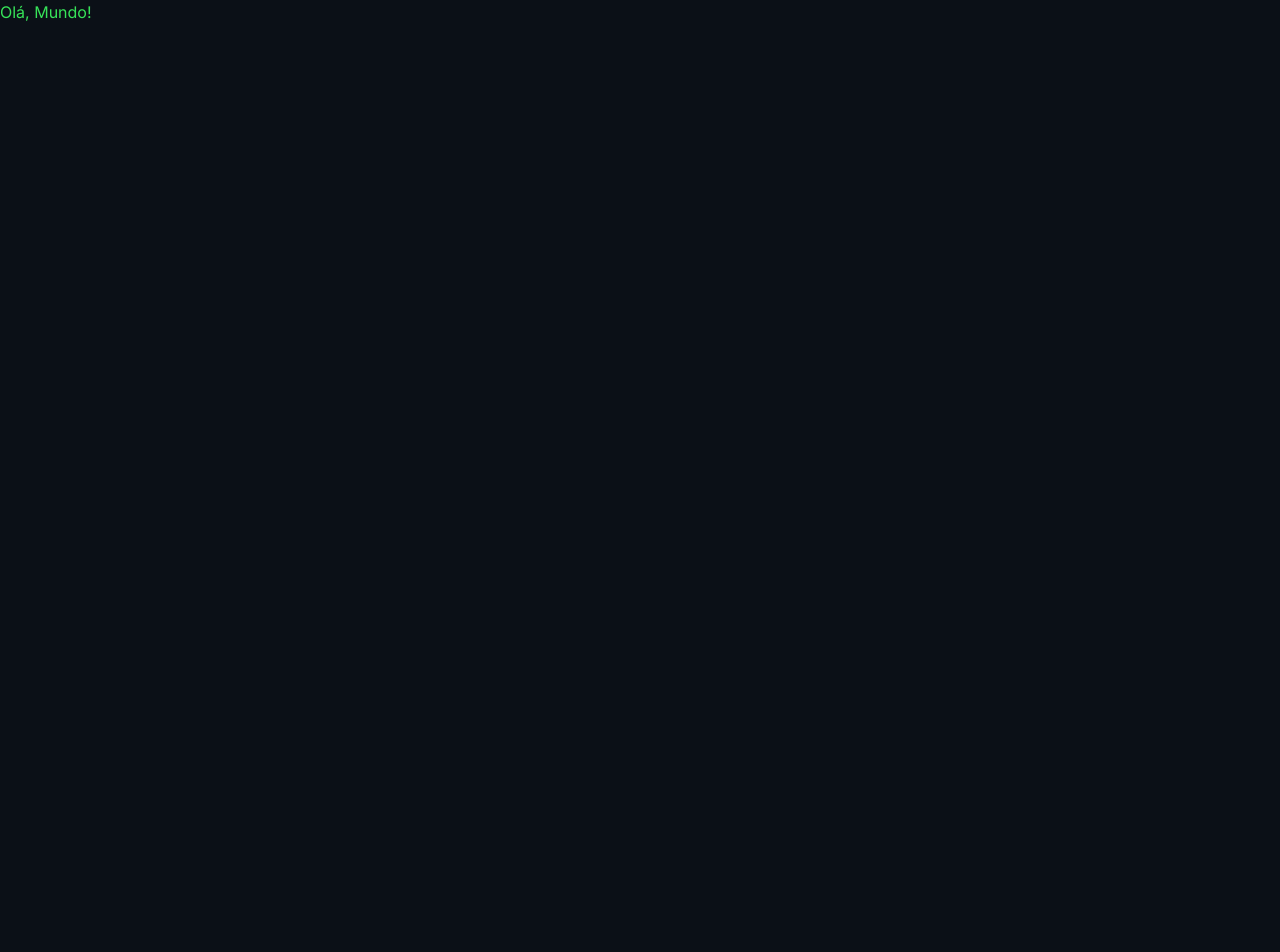
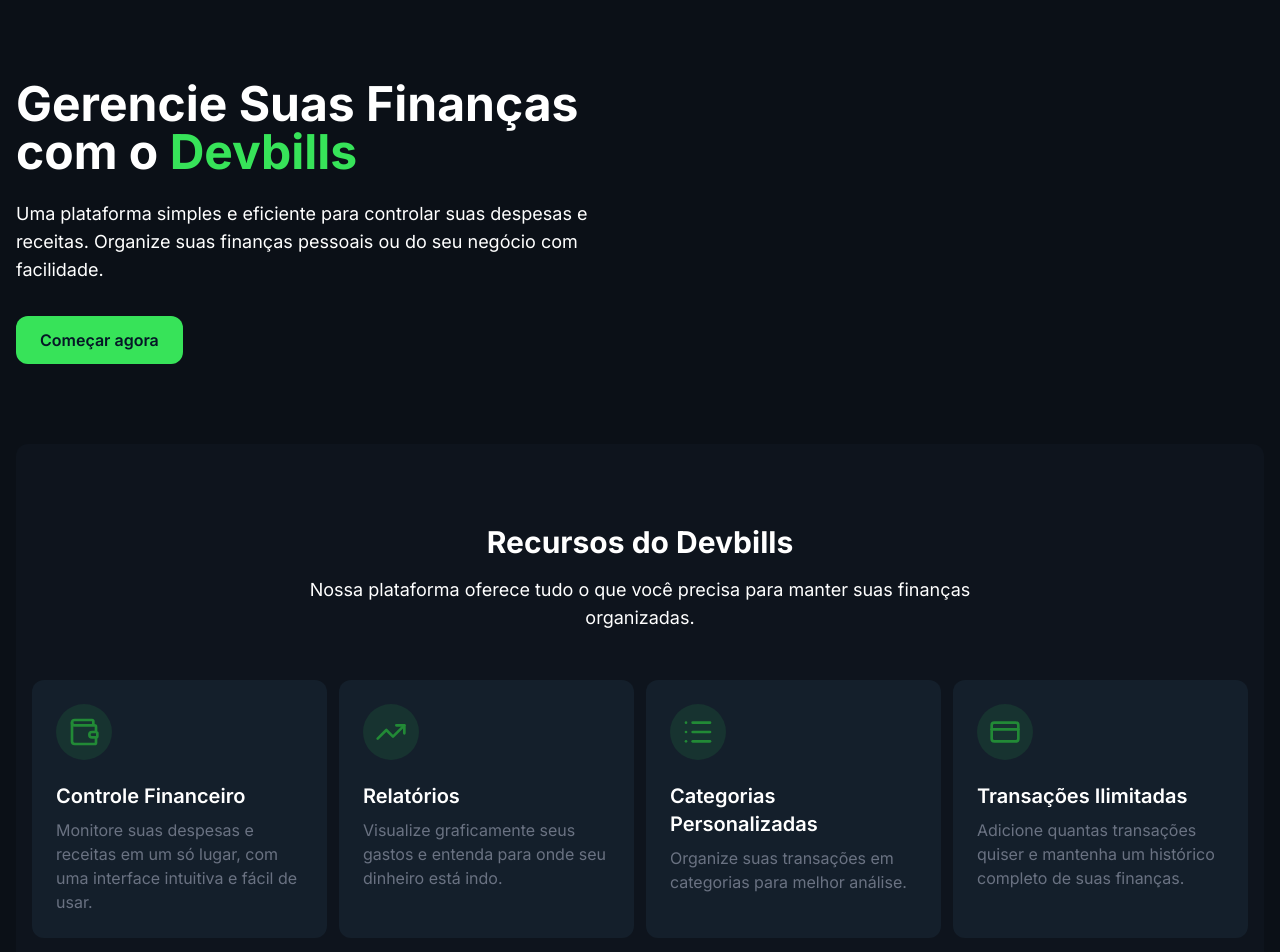
Before and after one commit to EltonVitorettiJr/Devbills, a React (Vite) app in the folder devbills-interface/: page / in a window 1280 px wide. Shown: the top 952 px of the page. Before the commit the page ends 800 px from the top, so only its background shows below. Built offline with nearby package versions, Linux system fonts and the light colour scheme.

Commit message:
Criado a base e estilização da tela de Home

```diff
--- a/devbills-interface/package.json
+++ b/devbills-interface/package.json
@@ -11,6 +11,7 @@
   },
   "dependencies": {
     "@tailwindcss/vite": "^4.1.18",
+    "lucide-react": "^0.561.0",
     "react": "^19.2.0",
     "react-dom": "^19.2.0",
     "react-router": "^7.10.1",
--- /dev/null
+++ b/devbills-interface/src/components/Button.tsx
@@ -0,0 +1,81 @@
+import type { ButtonHTMLAttributes, ReactNode } from "react";
+
+type ButtonVariants =
+  | "primary"
+  | "outline"
+  | "secondary"
+  | "success"
+  | "danger";
+
+interface ButtonProps extends ButtonHTMLAttributes<HTMLButtonElement> {
+  children: ReactNode;
+  variant?: ButtonVariants;
+  fullWidth?: boolean;
+  isLoading?: boolean;
+}
+
+const Button = ({
+  children,
+  variant = "primary",
+  fullWidth = false,
+  isLoading = false,
+  className,
+  disabled,
+  ...rest
+}: ButtonProps) => {
+  const variantClasses = {
+    primary:
+      "bg-primary-500 text-[#051626] font-semibold hover:bg-primary-600 active:trasnlate-y-0",
+    outline:
+      "border border-primary-500 text-primary-500 hover:bg-primary-500/10 ",
+    secondary: "bg-gray-800 text-white hover:bg-gray-700",
+    success: "bg-green-500 text-[#051626] hover:brightness-90",
+    danger: "bg-red-500 text-white hover:brightness-90",
+  };
+
+  const renderLoading = () => (
+    <div className="flex items-center justify-center">
+      <svg
+        className="animate-spin -ml-1 mr-2 h-4 w-4 text-current"
+        fill="none"
+        viewBox="0 0 24 24"
+      >
+        <title>Loading spinner</title>
+        <circle
+          className="opacity-25"
+          cx="12"
+          cy="12"
+          r="10"
+          stroke="currentColor"
+          strokeWidth="4"
+        />
+        <path
+          className="opacity-75"
+          fill="currentColor"
+          d="M4 12a8 8 0 018-8V0C5.373 0 0 5.373 0 12h4zm2
+          5.291A7.962 7.962 0 014 12H0c0 3.042 1.135 5.824 3 7.938l3-2.647z"
+        />
+      </svg>
+      {children}
+    </div>
+  );
+  return (
+    <button
+      type="button"
+      className={`px-5 py-2.5 rounded-xl font-medium transition-all flex
+        items-center justify-center
+
+          ${variantClasses[variant]}
+          ${isLoading || disabled ? "opacity-70 cursor-not-allowed" : "cursor-pointer"}
+          ${className}
+          ${fullWidth ? "w-full" : ""}
+          `}
+      disabled={isLoading || disabled}
+      {...rest}
+    >
+      {isLoading ? renderLoading() : children}
+    </button>
+  );
+};
+
+export default Button;
--- a/devbills-interface/src/index.css
+++ b/devbills-interface/src/index.css
@@ -34,3 +34,7 @@
 body {
     @apply bg-gray-950 text-gray-50 min-h-screen font-sans
 }
+
+.container-app {
+    @apply max-w-7xl mx-auto px-4
+}
--- a/devbills-interface/src/pages/Home.tsx
+++ b/devbills-interface/src/pages/Home.tsx
@@ -1,7 +1,110 @@
+import { CreditCard, List, TrendingUp, Wallet } from "lucide-react";
+import type { JSX } from "react";
+import Button from "../components/Button";
+
+interface Feature {
+  icon: JSX.Element;
+  title: string;
+  description: string;
+}
+
 const Home = () => {
+  const features: ReadonlyArray<Feature> = [
+    {
+      icon: <Wallet className="w-8 h-8 text-primary-700" />,
+      title: "Controle Financeiro",
+      description:
+        "Monitore suas despesas e receitas em um só lugar, com uma interface intuitiva e fácil de usar.",
+    },
+    {
+      icon: <TrendingUp className="w-8 h-8 text-primary-700" />,
+      title: "Relatórios",
+      description:
+        "Visualize graficamente seus gastos e entenda para onde seu dinheiro está indo.",
+    },
+    {
+      icon: <List className="w-8 h-8 text-primary-700" />,
+      title: "Categorias Personalizadas",
+      description:
+        "Organize suas transações em categorias para melhor análise.",
+    },
+    {
+      icon: <CreditCard className="w-8 h-8 text-primary-700" />,
+      title: "Transações Ilimitadas",
+      description:
+        "Adicione quantas transações quiser e mantenha um histórico completo de suas finanças.",
+    },
+  ];
+
   return (
-    <div className="bg-gray-950">
-      <h1 className="text-primary-500">Olá, Mundo!</h1>
+    <div className="bg-gray-950 min-h-screen">
+      <div className="container-app">
+        <section className="py-12 md:py-20">
+          <div className="grid grid-cols-1 md:grid-cols-2 gap-12 items-center">
+            <div>
+              <h1 className="text-4xl md:text-5xl font-bold text-white mb-6">
+                Gerencie Suas Finanças com o{" "}
+                <span className="text-primary-500">Devbills</span>
+              </h1>
+              <p className="text-lg text-white mb-8">
+                Uma plataforma simples e eficiente para controlar suas despesas
+                e receitas. Organize suas finanças pessoais ou do seu negócio
+                com facilidade.
+              </p>
+              <div className="flex flex-col sm:flex-row space-y-4 sm:space-y-0 sm:space-x-4">
+                <Button className="text-center px-6 py-3">Começar agora</Button>
+              </div>
+            </div>
+          </div>
+        </section>
+
+        <section className="py-12 md:py-20 bg-gray-900 rounded-xl">
+          <div className="container-app">
+            <div className="text-center mb-12">
+              <h2 className="text-3xl font-bold text-white mb-4">
+                Recursos do Devbills
+              </h2>
+              <p
+                className="text-lg text-white max-w-2xl mx-auto
+              "
+              >
+                Nossa plataforma oferece tudo o que você precisa para manter
+                suas finanças organizadas.
+              </p>
+            </div>
+
+            <div className="grid grid-cols-1 md:grid-cols-2 lg:grid-cols-4 gap-3">
+              {features.map((feature) => (
+                <div
+                  key={feature.title}
+                  className="bg-gray-800 p-6 rounded-xl hover:shadow-lg"
+                >
+                  <div className="mb-4 bg-primary-500/10 p-3 rounded-full inline-block">
+                    {feature.icon}
+                  </div>
+                  <h3 className="text-xl font-semibold text-white mb-2">
+                    {feature.title}
+                  </h3>
+                  <p className="text-gray-500">{feature.description}</p>
+                </div>
+              ))}
+            </div>
+          </div>
+        </section>
+
+        <section className="py-12 md:py-20">
+          <div className="bg-gray-900 p-8 rounded-xl md:p-12 text-center border border-gray-700">
+            <h2 className="text-2xl md:text-3xl font-bold text-white mb-4">
+              Pronto Para Organizar suas Finanças?
+            </h2>
+            <p className="text-white/90 max-w-2xl mx-auto mb-8">
+              Comece a usar o DevBills hoje mesmo e tenha o controle total sobre
+              seu dinheiro. É gratuito e fácil de usar!
+            </p>
+            <Button className="mx-auto px-6 py-3">Criar Conta Gratuita</Button>
+          </div>
+        </section>
+      </div>
     </div>
   );
 };
```
Also changed, not shown: 1 other file (tests, documents, lock files or other folders).
